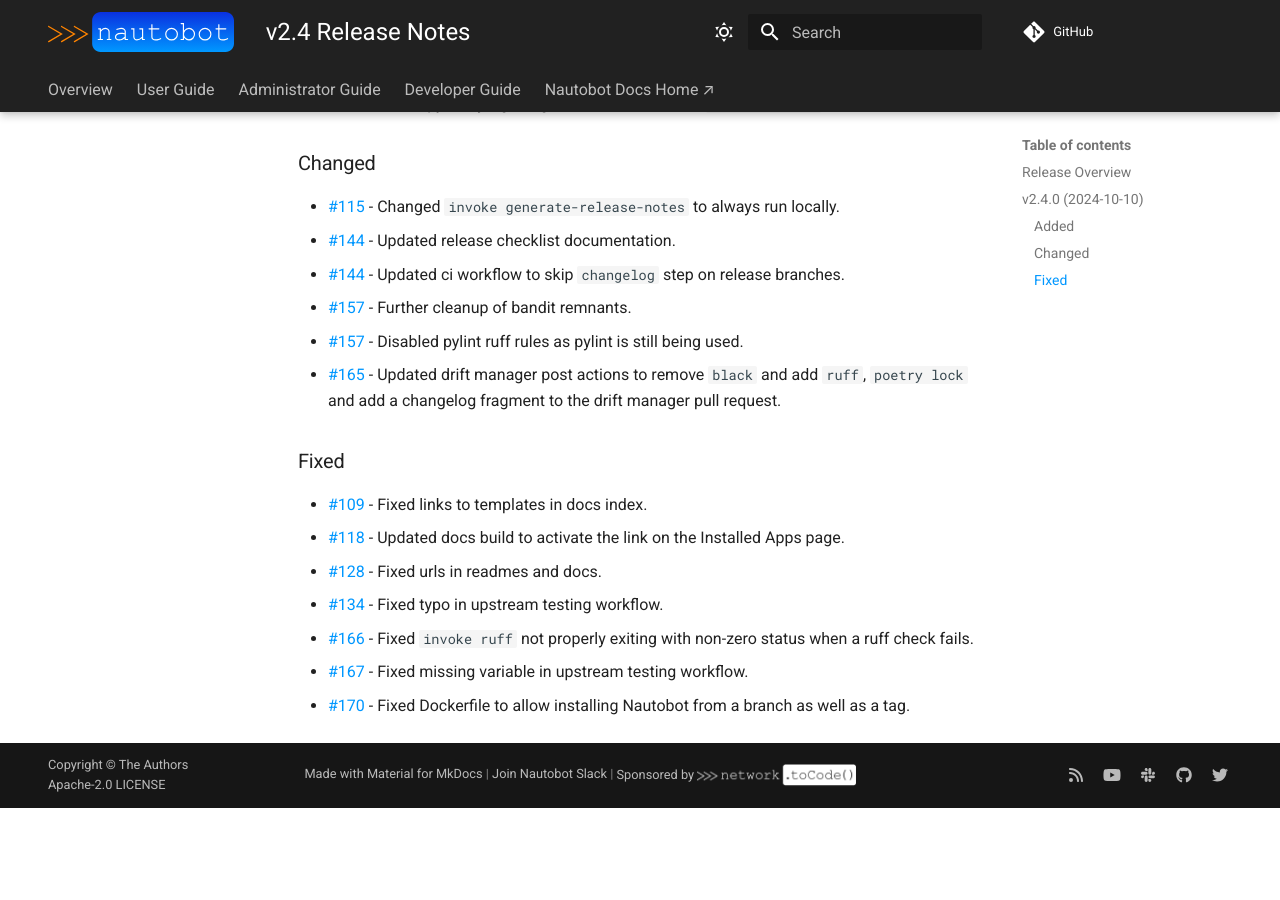
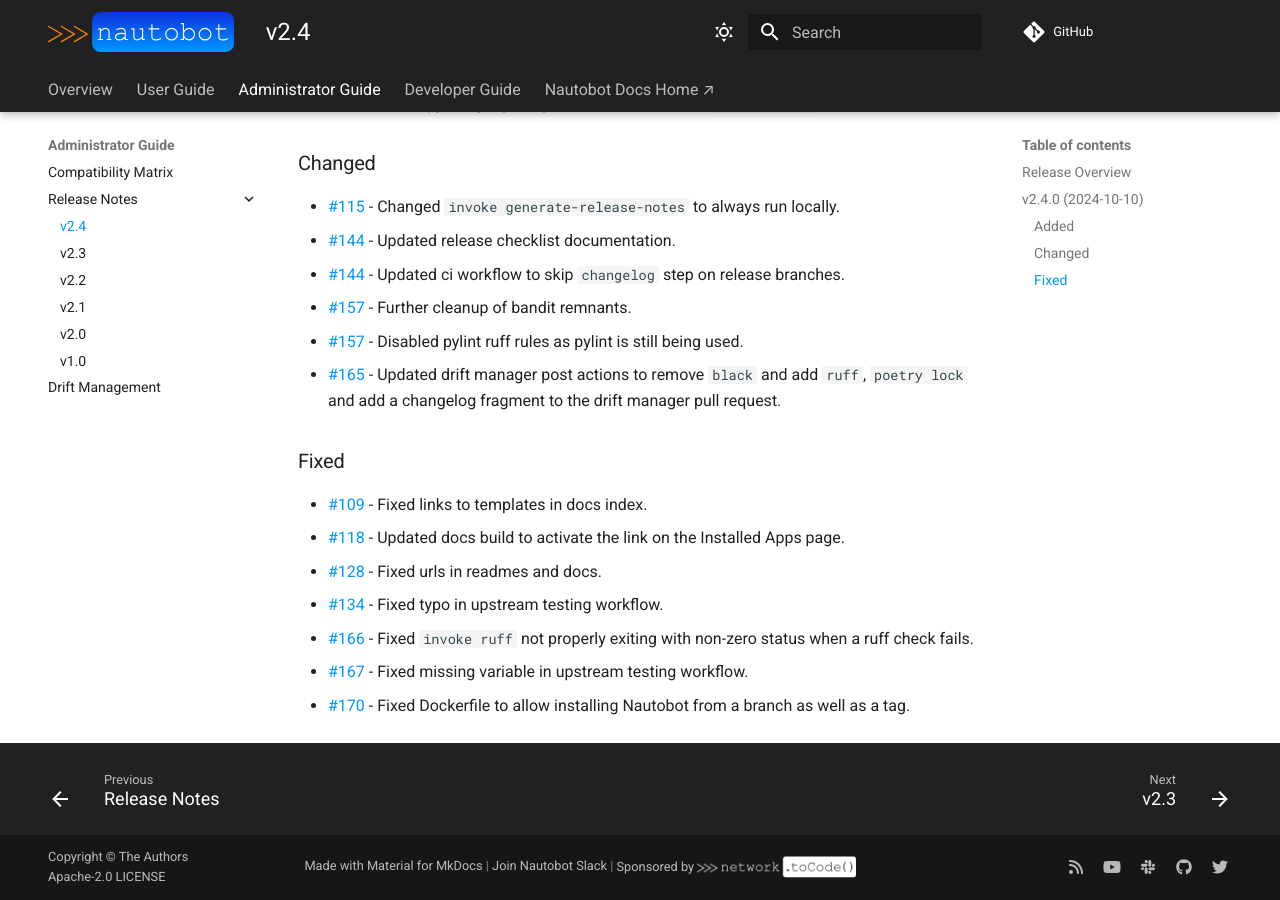
Before and after one commit to nautobot/cookiecutter-nautobot-app, an MkDocs documentation site: the page built from docs/admin/release_notes/version_2.4.md, in a window 1280 px wide and 900 px high, scrolled down 584 px. Built offline with MkDocs 1.6.1 and Material for MkDocs 9.7.7, drawn with Linux system fonts in a browser that asks for light colours; comment, search, counter and statistics services are not loaded; before the commit the page ends 1392 px from its top, so only the background shows below that.

Commit message:
Found error already, reordered version navigation

```diff
--- a/mkdocs.yml
+++ b/mkdocs.yml
@@ -95,11 +95,12 @@
       - Compatibility Matrix: "admin/compatibility_matrix.md"
       - Release Notes:
           - "admin/release_notes/index.md"
+          - v2.4: "admin/release_notes/version_2.4.md"
+          - v2.3: "admin/release_notes/version_2.3.md"
+          - v2.2: "admin/release_notes/version_2.2.md"
+          - v2.1: "admin/release_notes/version_2.1.md"
+          - v2.0: "admin/release_notes/version_2.0.md"
           - v1.0: "admin/release_notes/version_1.0.md"
-          - v2.0: "admin/release_notes/version_2.0.md"
-          - v2.1: "admin/release_notes/version_2.1.md"
-          - v2.2: "admin/release_notes/version_2.2.md"
-          - v2.3: "admin/release_notes/version_2.3.md"
       - Drift Management: "admin/drift_management.md"
   - Developer Guide:
       - Contributing: "dev/contributing.md"
```
